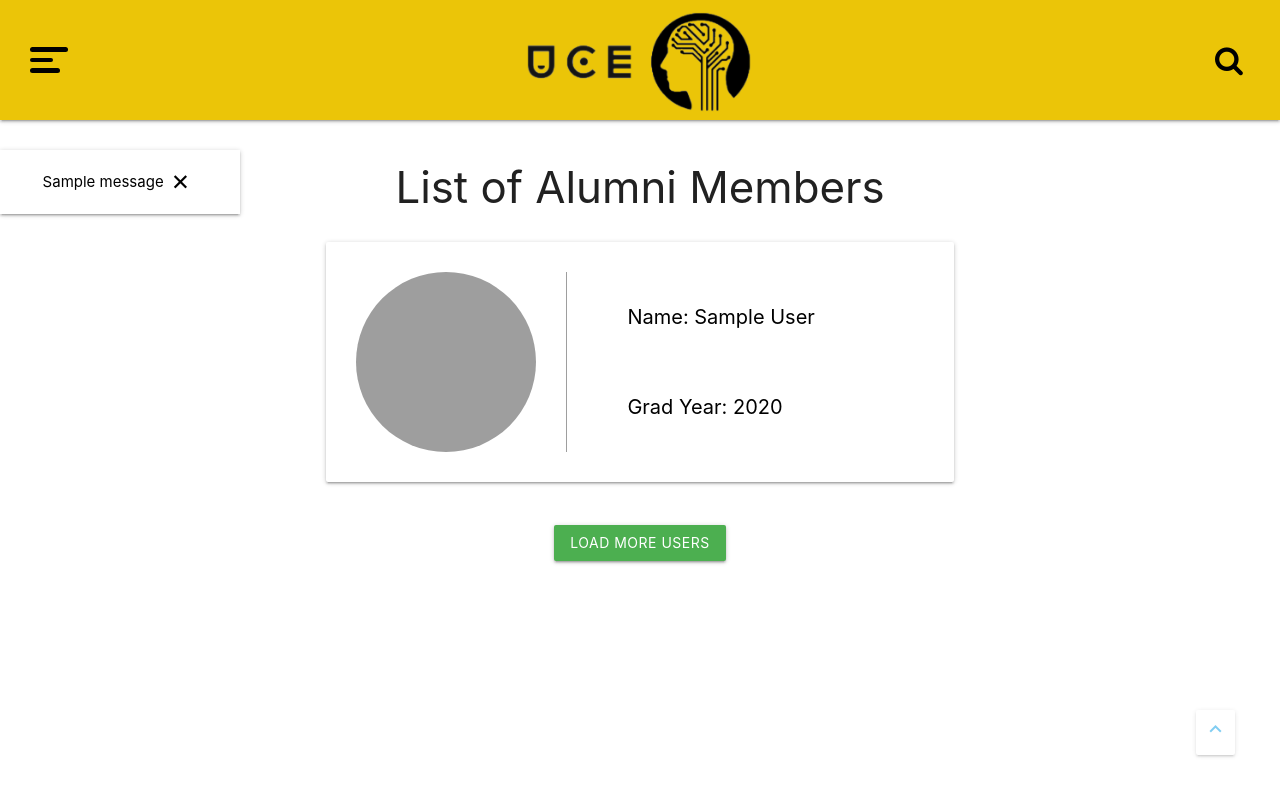
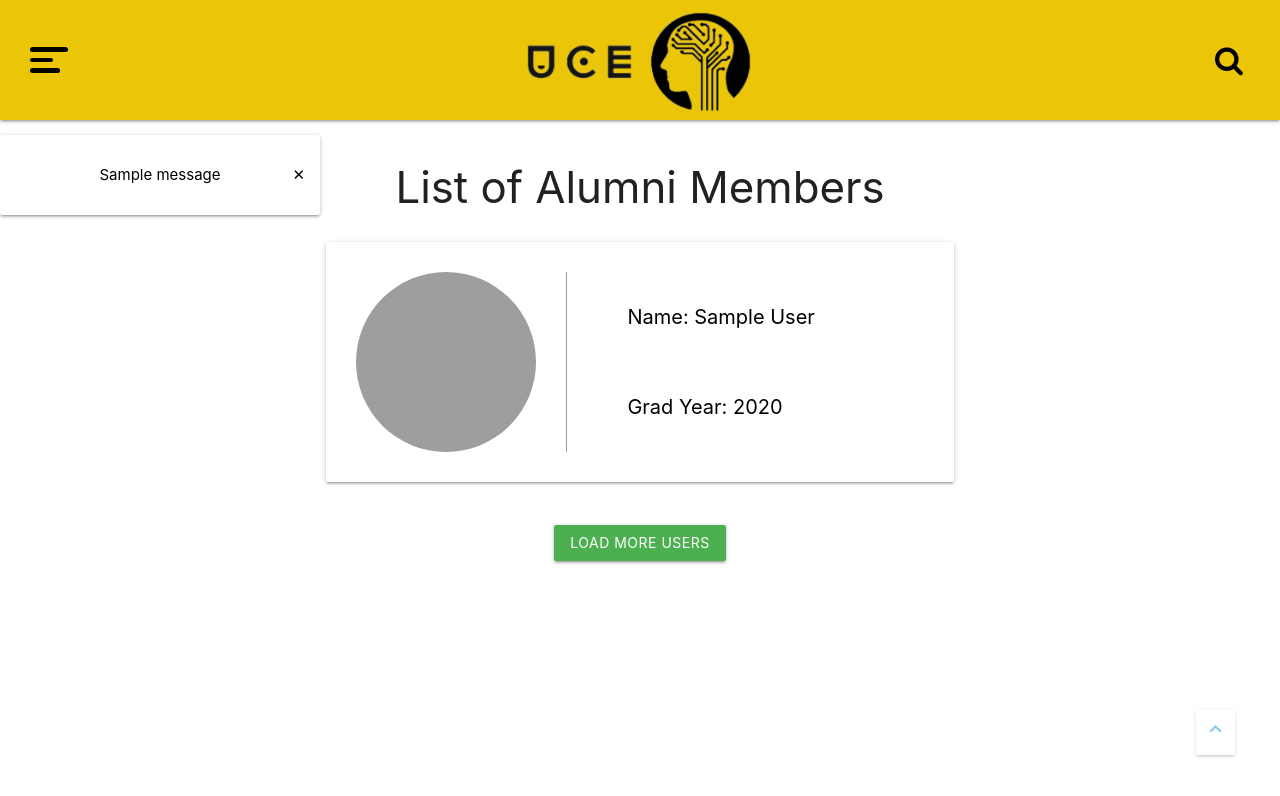
Before and after one commit to ShivsTKD/AlumGal, a Flask app: page /users in a window 1280 px wide. Shown: the top 796 px of the page. Run offline with Flask 2, Linux system fonts and the light colour scheme; tables that the repository leaves empty hold one stand-in row (values such as "Sample post"); one stand-in notice (Sample message) is shown; grey boxes are pictures that could not be loaded.

Commit message:
Think flashes fixed

```diff
--- a/App/static/main.js
+++ b/App/static/main.js
@@ -19,9 +19,8 @@ function asideDisplay(){
   }
 }
 
-function removeFlash(){
-    const fm = document.getElementById("flashedmessage");
-    fm.style.display = "none";
+function removeFlash(element){
+    element.style.display = "none";
 }
 
 M.AutoInit();
--- a/App/static/style.css
+++ b/App/static/style.css
@@ -251,36 +251,28 @@ h5{
 }
 
 #flashedmessage {
-  padding: 1em;
+  background-color: transparent;
+  box-shadow: none;
+  z-index: 1;
+  padding: 0;
   position: fixed;
-  z-index: 1;
-  margin: 2em auto;
-  width: 30vmin;
+  width: 40vmin;
+}
+
+#flashedmessage li{
+  margin: 1em 0;
+  z-index: 3;
+  height: 10vmin;
+  width: 40vmin;
   display: flex;
   align-items: center;
   justify-content: center;
 }
 
-#flashedmessage span {
+#flashedmessage span{
+  position: absolute;
+  right: 1em;
   cursor: pointer;
-  color: black;
-  font-size: 1.5em;
-  z-index: 2;
-  height: 1.5em;
-  width: 1.5em;
-  transition: all 500ms ease;
-  border-radius: 5px;
-  margin-left: auto;
-  display: flex;
-  align-items: center;
-  justify-content: center;
-}
-
-#flashedmessage>ul {
-  display: flex;
-  flex-direction: row;
-  align-items: center;
-  justify-content: center;
 }
 
 #aboutuscard {
--- a/App/templates/layout.html
+++ b/App/templates/layout.html
@@ -25,11 +25,10 @@
     </nav>
     {% with messages = get_flashed_messages() %}
     {% if messages %}
-    <nav id="flashedmessage" class="white black-text">
-      <ul class="flashes">
+    <nav id="flashedmessage" class="black-text">
+      <ul>
       {% for message in messages %}
-        <li>{{ message }}</li>
-        <span onclick="removeFlash()">✕</span>
+        <li class="white flashes card">{{ message }}<span onclick="removeFlash(this.parentNode)">✕</span></li>
       {% endfor %}
       </ul>
     </nav>
@@ -42,9 +41,10 @@
     <aside id="aside">
       <span onclick="asideDisplay()">✕</span>
       <a href="/">Home</a>
-      <a href="/#recentAlums">Most Recent Alumni</a>
+      <a href="/advsearch">Advanced Search</a>
+      <a href="/#recentAlums">Recent Alumni</a>
       <a href="/#aboutus">About Us</a>
-      <a href="/#socials">Check Out Our Socials</a>
+      <a href="/#socials">UCE Socials</a>
       <a href="/logout">Logout</a>
       <img src="/static/pictures/head.png" alt="HeadLogo">
     </aside>
--- a/App/views/user.py
+++ b/App/views/user.py
@@ -105,7 +105,6 @@ def advsearch():
     form = AdvSearch()
     if request.method == 'POST':
         data = request.form
-        #print(data)
         results = adv_search(data)
         return render_template('users.html', results=results)
     else:
@@ -118,8 +117,7 @@ def advsearch():
 @login_required
 def get_profile(pid):
     user = Profile.query.filter_by(pid = pid).first()
-    prog = Programme.query.filter_by(id = user.programme_id).first()
-    return render_template('user.html', user=user, prog=prog)
+    return render_template('user.html', user=user)
     #anchor this route on to the student card to fetch profile details
 
 
```
Also changed, not shown: App/controllers/search.py (+1 -25 lines), App/templates/user.html (+4 -4 lines), App/templates/profile.html (deleted).
